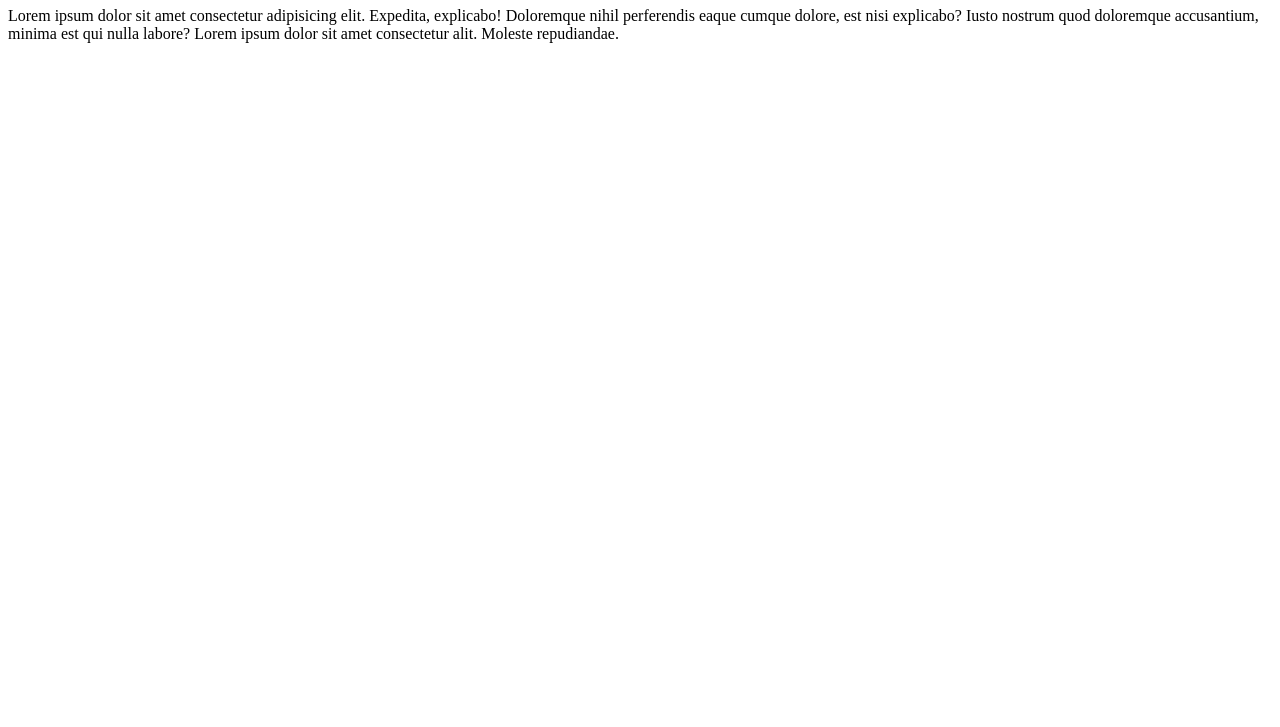
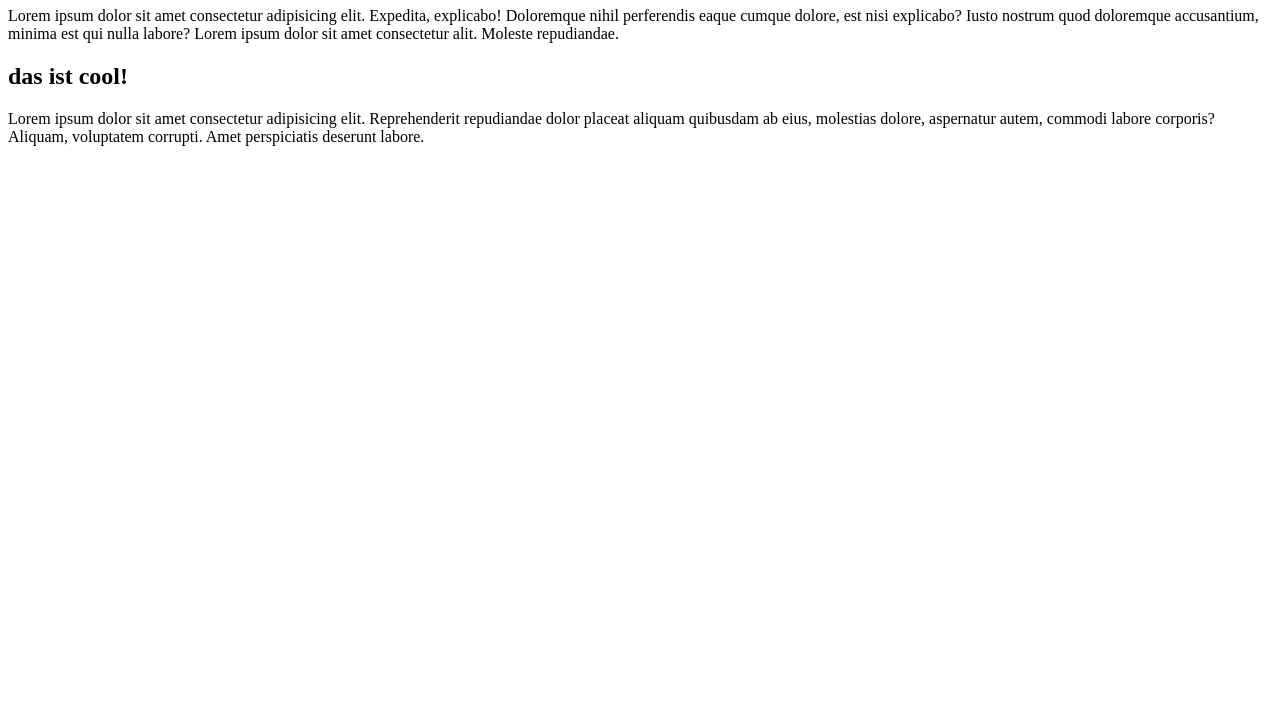
Before and after one commit to JulijanaUneva/github-pages-test, a plain HTML site: page index.html in a window 1280 px wide. Shown: the part 73-800 px from the top of the page. Drawn offline with Linux system fonts and the light colour scheme.

Commit message:
2. commit

```diff
--- a/index.html
+++ b/index.html
@@ -13,5 +13,12 @@
       explicabo? Iusto nostrum quod doloremque accusantium, minima est qui nulla
       labore? Lorem ipsum dolor sit amet consectetur alit. Moleste repudiandae.
     </p>
+    <h2>das ist cool!</h2>
+    <p>
+      Lorem ipsum dolor sit amet consectetur adipisicing elit. Reprehenderit
+      repudiandae dolor placeat aliquam quibusdam ab eius, molestias dolore,
+      aspernatur autem, commodi labore corporis? Aliquam, voluptatem corrupti.
+      Amet perspiciatis deserunt labore.
+    </p>
   </body>
 </html>
```
